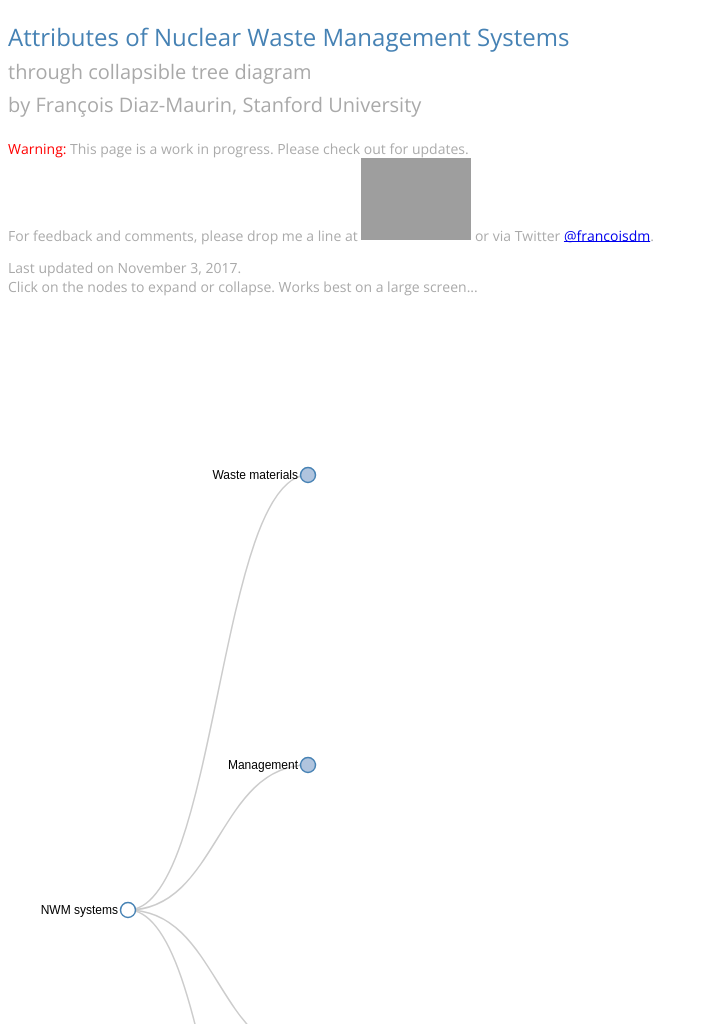
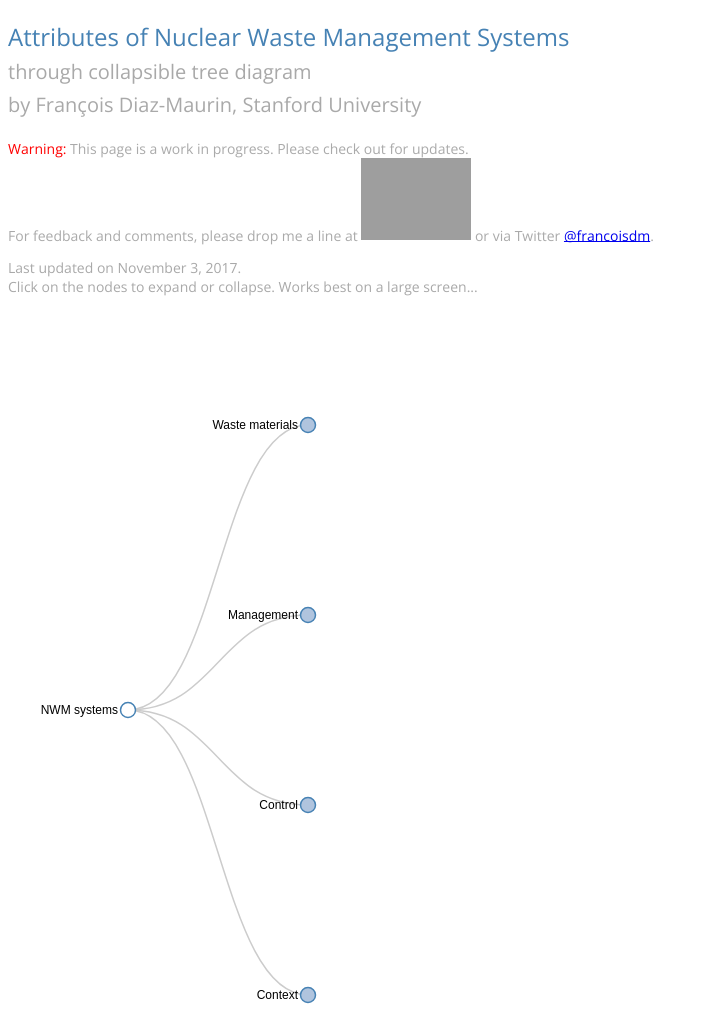
Before and after one commit to francoisdm/francoisdm.github.io, a plain HTML site: page attributes/index.html in a window 1280 px wide. Shown: the top 1024 px of the page, without its empty margins (0-708 px from the left). Drawn offline with nearby package versions, Linux system fonts and the light colour scheme; grey boxes are pictures that could not be loaded; files whose address does not match are found by name.

Commit message:
Update index file

```diff
--- a/attributes/index.html
+++ b/attributes/index.html
@@ -23,7 +23,7 @@
     <script>
         var margin = {top: 20, right: 120, bottom: 20, left: 120},
             width = 2200 - margin.right - margin.left,
-            height = 1200 - margin.top - margin.bottom;
+            height = 800 - margin.top - margin.bottom;
 
         var i = 0,
             duration = 750,
```
